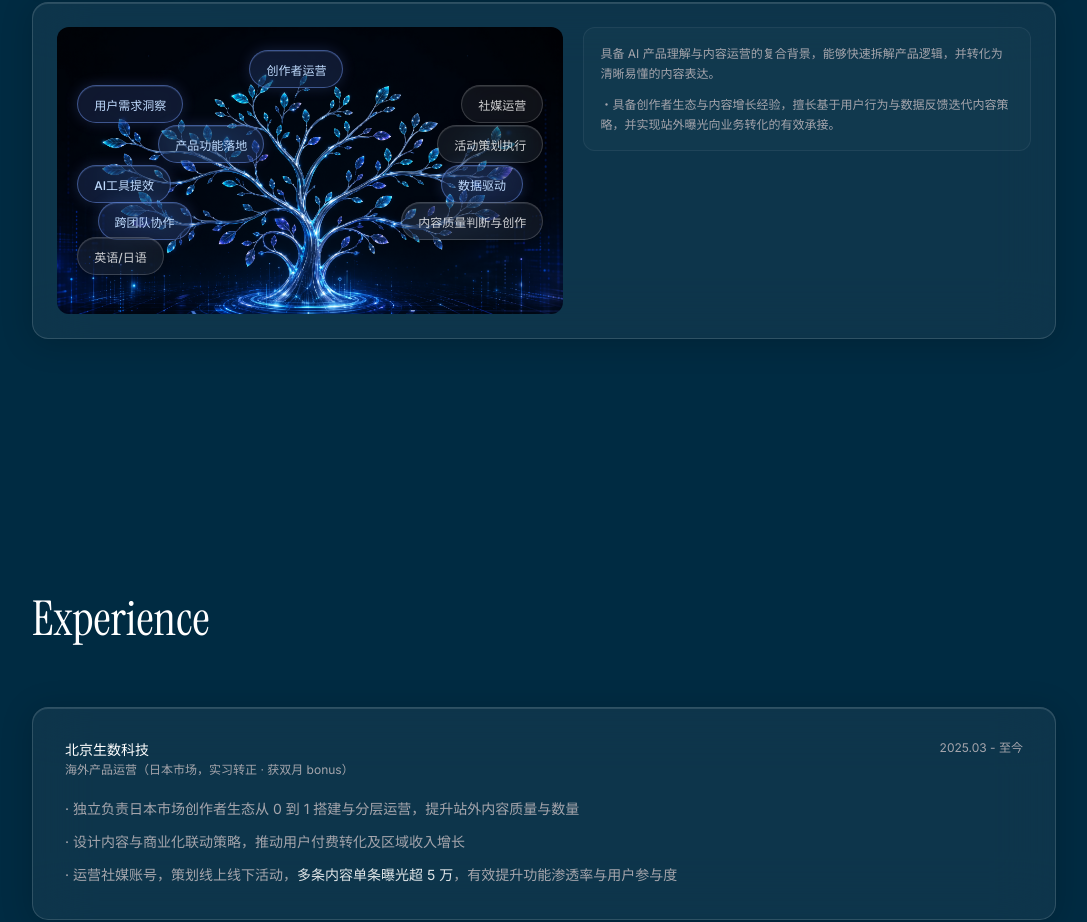
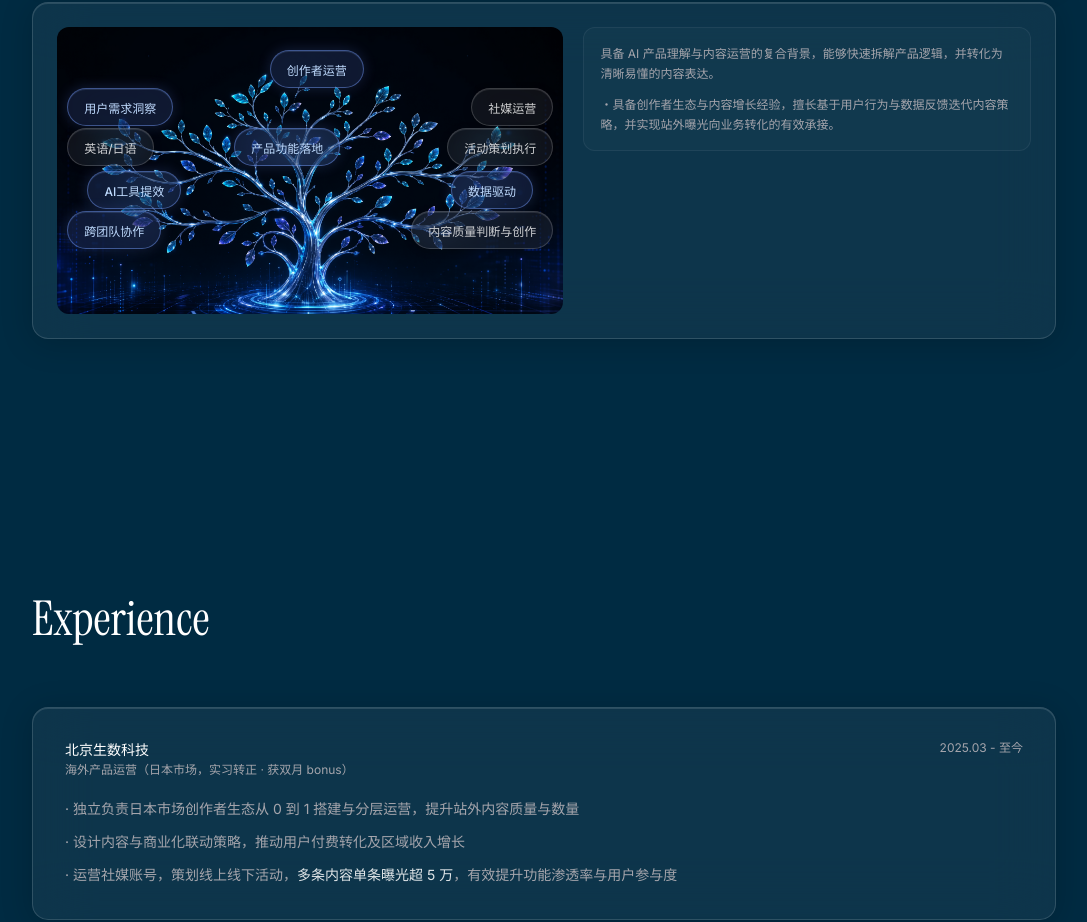
Before and after one commit to morinooto013/lsypersonal-space, a React (Vite) app: page / in a window 1280 px wide. Shown: the part 1237-2159 px from the top of the page, without its empty margins (96-1183 px from the left). Built offline with nearby package versions, Linux system fonts and the light colour scheme.

Commit message:
fix: strict reference layout - 5 rows with 3 in middle row, fill both sides evenly

```diff
--- a/src/components/About.tsx
+++ b/src/components/About.tsx
@@ -45,16 +45,16 @@ export default function About() {
   const [activeDetail, setActiveDetail] = useState<SkillDetail | null>(null)
 
   const skills: { name: string; highlight?: boolean }[] = [
-    { name: '创作者运营', highlight: true },
-    { name: '用户需求洞察', highlight: true },
-    { name: '社媒运营' },
-    { name: '产品功能落地', highlight: true },
-    { name: '活动策划执行' },
-    { name: 'AI工具提效', highlight: true },
-    { name: '数据驱动', highlight: true },
-    { name: '跨团队协作', highlight: true },
-    { name: '内容质量判断与创作' },
-    { name: '英语/日语' },
+    { name: '创作者运营', highlight: true },       // [0] Row 1: top center
+    { name: '用户需求洞察', highlight: true },     // [1] Row 2: left
+    { name: '社媒运营' },                          // [2] Row 2: right
+    { name: '英语/日语' },                         // [3] Row 3: left
+    { name: '产品功能落地', highlight: true },     // [4] Row 3: center
+    { name: '活动策划执行' },                      // [5] Row 3: right
+    { name: 'AI工具提效', highlight: true },       // [6] Row 4: left
+    { name: '数据驱动', highlight: true },         // [7] Row 4: right
+    { name: '跨团队协作', highlight: true },       // [8] Row 5: left
+    { name: '内容质量判断与创作' },                // [9] Row 5: right
   ]
 
   const handleClick = (name: string) => {
@@ -144,26 +144,24 @@ export default function About() {
               <div className="absolute inset-0">
                 <div className="relative w-full h-full">
                   {/* Row 1 - top center-right */}
-                  <SkillNode name={skills[0].name} highlight={skills[0].highlight} active={activeDetail?.title === detailGroups[skills[0].name]?.title} onClick={() => handleClick(skills[0].name)} className="absolute top-[8%] left-[38%]" />
+                  <SkillNode name={skills[0].name} highlight={skills[0].highlight} active={activeDetail?.title === detailGroups[skills[0].name]?.title} onClick={() => handleClick(skills[0].name)} className="absolute top-[8%] left-[42%]" />
 
                   {/* Row 2 - left & right */}
-                  <SkillNode name={skills[1].name} highlight={skills[1].highlight} active={activeDetail?.title === detailGroups[skills[1].name]?.title} onClick={() => handleClick(skills[1].name)} className="absolute top-[20%] left-[4%]" />
-                  <SkillNode name={skills[2].name} highlight={skills[2].highlight} active={false} onClick={() => handleClick(skills[2].name)} className="absolute top-[20%] right-[4%]" />
+                  <SkillNode name={skills[1].name} highlight={skills[1].highlight} active={activeDetail?.title === detailGroups[skills[1].name]?.title} onClick={() => handleClick(skills[1].name)} className="absolute top-[21%] left-[2%]" />
+                  <SkillNode name={skills[2].name} highlight={skills[2].highlight} active={false} onClick={() => handleClick(skills[2].name)} className="absolute top-[21%] right-[2%]" />
 
-                  {/* Row 3 - left & center-right */}
-                  <SkillNode name={skills[3].name} highlight={skills[3].highlight} active={activeDetail?.title === detailGroups[skills[3].name]?.title} onClick={() => handleClick(skills[3].name)} className="absolute top-[34%] left-[20%]" />
-                  <SkillNode name={skills[4].name} highlight={skills[4].highlight} active={false} onClick={() => handleClick(skills[4].name)} className="absolute top-[34%] right-[4%]" />
+                  {/* Row 3 - THREE across: left + center + right */}
+                  <SkillNode name={skills[3].name} highlight={skills[3].highlight} active={false} onClick={() => handleClick(skills[3].name)} className="absolute top-[35%] left-[2%]" />
+                  <SkillNode name={skills[4].name} highlight={skills[4].highlight} active={activeDetail?.title === detailGroups[skills[4].name]?.title} onClick={() => handleClick(skills[4].name)} className="absolute top-[35%] left-[35%]" />
+                  <SkillNode name={skills[5].name} highlight={skills[5].highlight} active={false} onClick={() => handleClick(skills[5].name)} className="absolute top-[35%] right-[2%]" />
 
-                  {/* Row 4 - left & center-right */}
-                  <SkillNode name={skills[5].name} highlight={skills[5].highlight} active={activeDetail?.title === detailGroups[skills[5].name]?.title} onClick={() => handleClick(skills[5].name)} className="absolute top-[48%] left-[4%]" />
-                  <SkillNode name={skills[6].name} highlight={skills[6].highlight} active={activeDetail?.title === detailGroups[skills[6].name]?.title} onClick={() => handleClick(skills[6].name)} className="absolute top-[48%] right-[8%]" />
+                  {/* Row 4 - left & right */}
+                  <SkillNode name={skills[6].name} highlight={skills[6].highlight} active={activeDetail?.title === detailGroups[skills[6].name]?.title} onClick={() => handleClick(skills[6].name)} className="absolute top-[50%] left-[6%]" />
+                  <SkillNode name={skills[7].name} highlight={skills[7].highlight} active={activeDetail?.title === detailGroups[skills[7].name]?.title} onClick={() => handleClick(skills[7].name)} className="absolute top-[50%] right-[6%]" />
 
-                  {/* Row 5 - left & center-right */}
-                  <SkillNode name={skills[7].name} highlight={skills[7].highlight} active={activeDetail?.title === detailGroups[skills[7].name]?.title} onClick={() => handleClick(skills[7].name)} className="absolute top-[61%] left-[8%]" />
-                  <SkillNode name={skills[8].name} highlight={skills[8].highlight} active={false} onClick={() => handleClick(skills[8].name)} className="absolute top-[61%] right-[4%]" />
-
-                  {/* 英语/日语 - bottom left area */}
-                  <SkillNode name={skills[9].name} highlight={skills[9].highlight} active={false} onClick={() => handleClick(skills[9].name)} className="absolute top-[73%] left-[4%]" />
+                  {/* Row 5 - left & right */}
+                  <SkillNode name={skills[8].name} highlight={skills[8].highlight} active={activeDetail?.title === detailGroups[skills[8].name]?.title} onClick={() => handleClick(skills[8].name)} className="absolute top-[64%] left-[2%]" />
+                  <SkillNode name={skills[9].name} highlight={skills[9].highlight} active={false} onClick={() => handleClick(skills[9].name)} className="absolute top-[64%] right-[2%]" />
                 </div>
               </div>
             </div>
```
